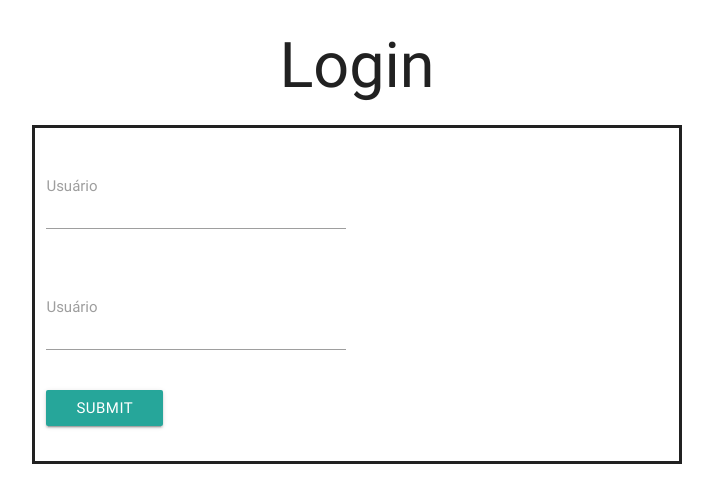
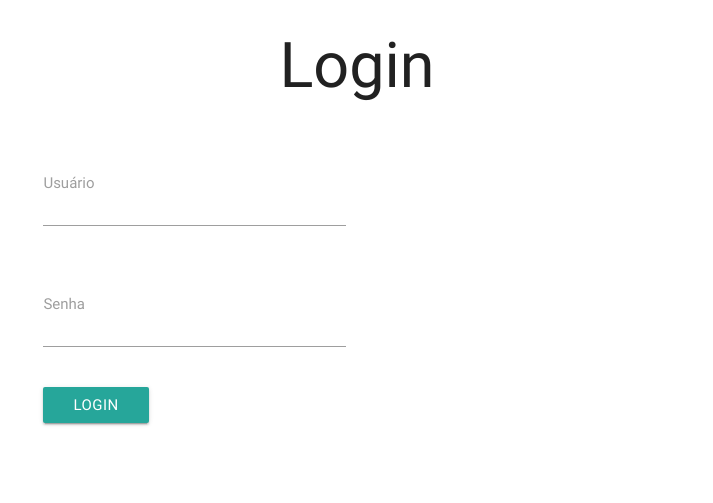
Before and after one commit to vitornere/produtos_ivone, a Django app: page /login/ in a window 1280 px wide. Shown: the part 23-526 px from the top of the page, without its empty margins (283-996 px from the left). Run offline with Django 3.2, Linux system fonts and the light colour scheme.

Commit message:
Finalizado funcionalidade de login

```diff
--- a/sistema_usuario/templates/sistema_usuario/login.html
+++ b/sistema_usuario/templates/sistema_usuario/login.html
@@ -4,8 +4,9 @@
 	<h1 style="text-align:center">Login</h1>
 
 	<div class="container">
-		<div class="row" style="border-style: solid">
-			<form class="col s12">
+		<div class="row">
+			<form role="form" class="form col s12">
+				{% csrf_token %}
 				<div class="row">
 					{% if erro %}
 						<h2>{{ erro }}</h2>
@@ -16,20 +17,20 @@
 						<div class="row">
 							<label for="usuario">Usuário</label>
 						</div>
-						<input id="usuario" type="text" class="validate">
+						<input id="usuario" type="text" class="validate" name="usuario">
 					</div>
 				</div>
 				<div class="row">
 		        	<div class="input-field col s6">
 						<div class="row">
-							<label for="usuario">Usuário</label>
+							<label for="senha">Senha</label>
 						</div>
-		          		<input id="senha" type="password" class="validate">
+		          		<input id="senha" type="password" class="validate" name="senha">
 		        	</div>
 		      	</div>
 		      	<div class="row">
 		      		<div class="col s6">
-		      			<input type="submit" class="btn" formmethod="POST">
+		      			<input type="submit" class="btn" formmethod="POST" value="login">
 		      		</div>
 		      	</div>
 			</form>
--- a/sistema_usuario/views.py
+++ b/sistema_usuario/views.py
@@ -1,7 +1,7 @@
 from django.shortcuts import render
 from django.http import HttpResponseRedirect
 from django.contrib.auth import authenticate
-from django.contrib.auth import login
+from django.contrib.auth import login as auth_login
 from django.contrib.auth import logout
 from django.contrib.auth.models import User
 
@@ -9,10 +9,19 @@ from django.contrib.auth.models import User
 
 def login(request):
 	if request.method == 'POST':
+		# POST
 		usuario = request.POST['usuario']
 		senha = request.POST['senha']
-		user = autenticate(username=usuario, password=senha)
+		user = authenticate(username=usuario, password=senha)
+		if user is not None:
+			# Fazer Login
+			auth_login(request, user)
+			return HttpResponseRedirect('/')
+		else:
+			# Autenticação inválida
+			return render(request, 'sistema_usuario/login.html', {'erro':'Usuário e/ou Senha inválidos.'})
 	else:
+		# GET
 		return render(request, 'sistema_usuario/login.html', {})
 
 
@@ -21,4 +30,4 @@ def signup(request):
 
 
 def logout(request):
-	return HttpResponseRedirect('/index/')
+	return HttpResponseRedirect('/')
```
